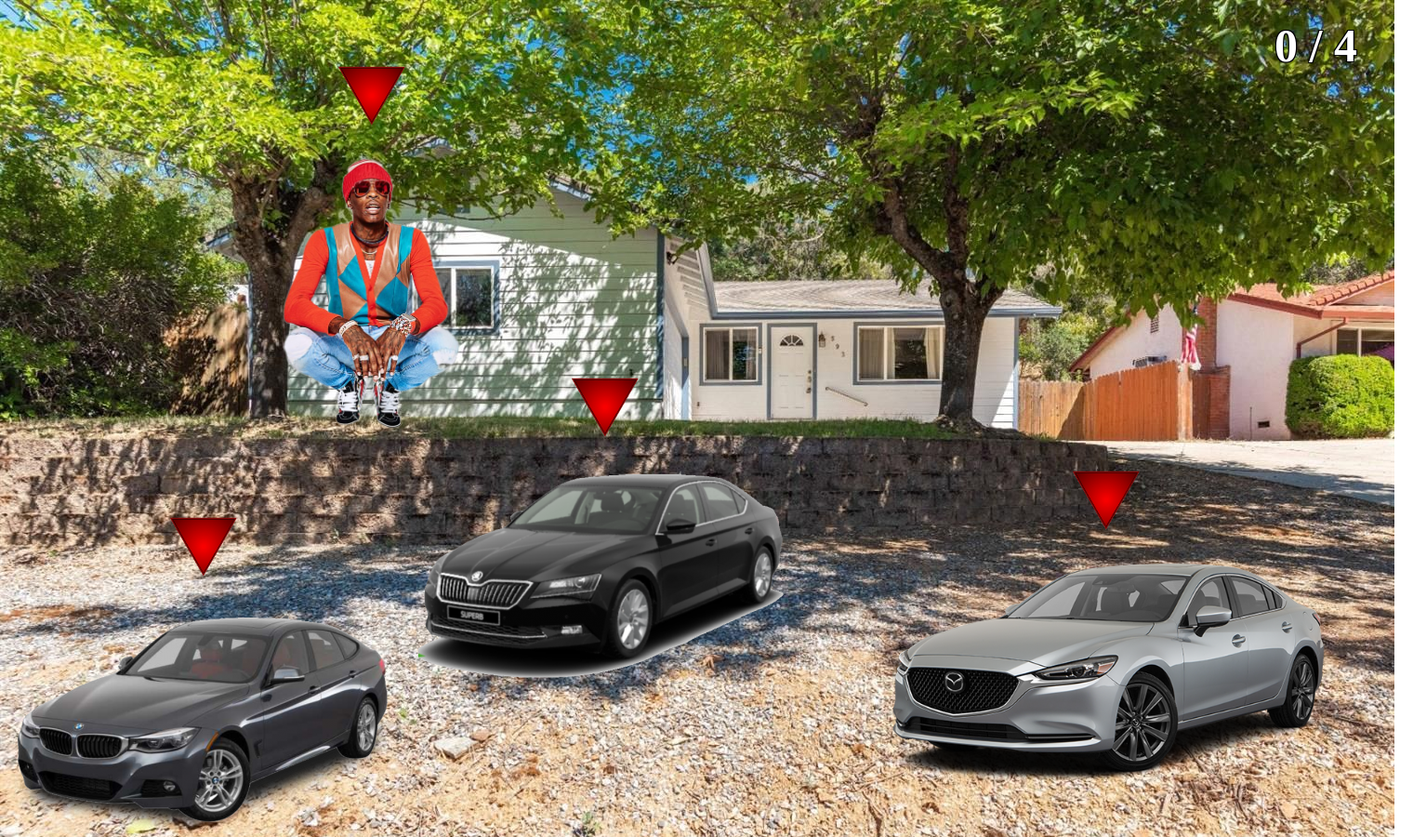
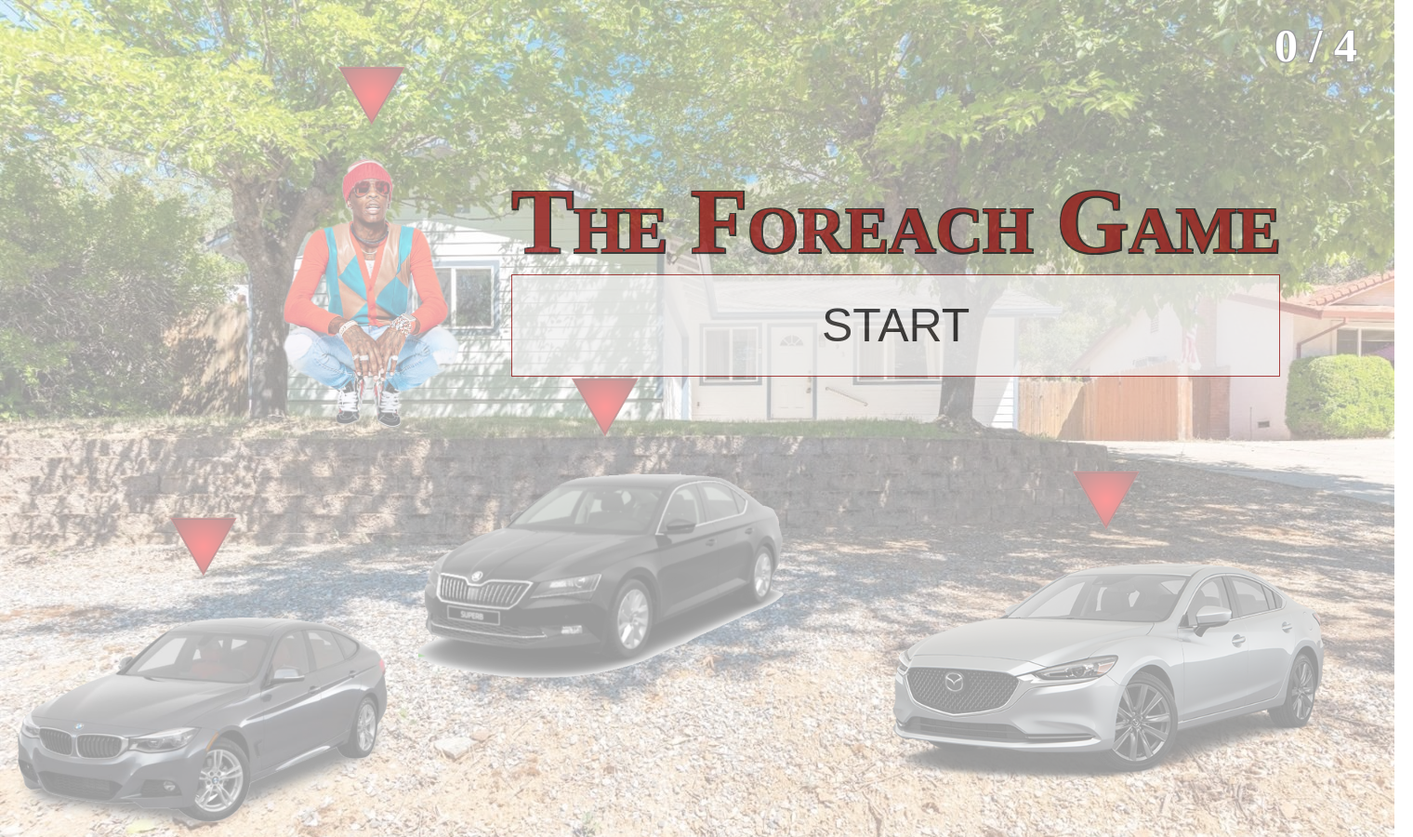
Before and after one commit to pakidaxed/pfc, a PHP site: page /foreach/index.php in a window 1520 px wide. Shown: the whole page at 93% size. Run offline with PHP 8.4, Linux system fonts and the light colour scheme.

Commit message:
replay added

```diff
--- a/foreach/index.php
+++ b/foreach/index.php
@@ -41,6 +41,12 @@ $game = [
 //}
 //?>
 <div class="game-screen">
+    <div class="game-menu">
+        <div class="game-name">The Foreach Game
+            <button id="btn_play">START</button>
+            <button id="btn_replay">PLAY AGAIN?</button>
+        </div>
+    </div>
     <?php foreach ($game['objects'] as $object_id => $object): ?>
         <div id="ob-<?= $object_id; ?>" class="<?= $object['class']; ?> object"
              style="top: <?= $object['x']; ?>px; left: <?= $object['y']; ?>px;">
@@ -58,6 +64,9 @@ $game = [
 <audio id="audio_explosion">
     <source src="explosion.mp3" type="audio/mpeg">
 </audio>
+<audio id="audio_win">
+    <source src="win.mp3" type="audio/mpeg">
+</audio>
 <script>
     const targets = <?= count($game['objects']); ?>
 </script>
--- a/foreach/script.js
+++ b/foreach/script.js
@@ -25,8 +25,14 @@ addEventListener('click', ob => {
             }, 1500);
             targets_burned += 1
             if (targets_burned === targets) {
+                document.getElementById("audio_win").play();
                 score.classList.toggle("score-win")
                 score.innerHTML = "MISSION PASSED !"
+                setTimeout(() => {
+                    document.getElementById('btn_play').style.display = 'none'
+                    document.getElementById('btn_replay').style.display = 'block'
+                    document.querySelector('.game-menu').style.display = 'block'
+                }, 5000);
             } else {
                 score.innerHTML = targets_burned + '/' + targets;
             }
@@ -40,3 +46,9 @@ addEventListener('click', ob => {
         }
     }
 )
+document.getElementById("btn_play").addEventListener('click', e => {
+    document.querySelector(".game-menu").style.display = 'none';
+})
+document.getElementById("btn_replay").addEventListener('click', e => {
+    location.reload();
+})
--- a/foreach/style.css
+++ b/foreach/style.css
@@ -13,6 +13,47 @@ html {
     height: 900px;
     position: relative;
     cursor: url('cursor.png'), auto;
+}
+
+.game-menu {
+    width: 100%;
+    height: 100%;
+    position: absolute;
+    z-index: 1;
+    background: rgba(255, 255, 255, 0.6);
+    display: block;
+}
+
+.game-name {
+    font-size: 100px;
+    font-variant: small-caps;
+    font-weight: bolder;
+    color: darkred;
+    opacity: 0.7;
+    position: absolute;
+    top: 180px;
+    left: 550px;
+    text-shadow: -1px -1px 0 #000, 2px -1px 0 #000, -1px 2px 0 #000, 2px 2px 0 #000;
+}
+
+#btn_play {
+    position: absolute;
+    font-size: 50px;
+    border: 1px solid darkred;
+    padding: 25px 40px;
+    text-align: center;
+    display: block;
+    width: 100%;
+}
+
+#btn_replay {
+    position: absolute;
+    font-size: 50px;
+    border: 1px solid darkred;
+    padding: 25px 40px;
+    text-align: center;
+    display: none;
+    width: 100%;
 }
 
 .car1 {
@@ -44,6 +85,7 @@ html {
     width: 200px;
     height: 300px;
 }
+
 .thug-burned {
     background: url("cross.png");
     background-size: contain;
@@ -109,12 +151,14 @@ html {
     right: 40px;
     text-shadow: -1px -1px 0 #000, 1px -1px 0 #000, -1px 1px 0 #000, 1px 1px 0 #000;
 }
+
 .score-add {
     transform: scale(2);
     color: red;
     opacity: 0;
     transition: transform 0.3s, opacity 0.3s;
 }
+
 .score-win {
     font-size: 200px;
     top: 400px;
```
Also changed, not shown: 1 other file.
